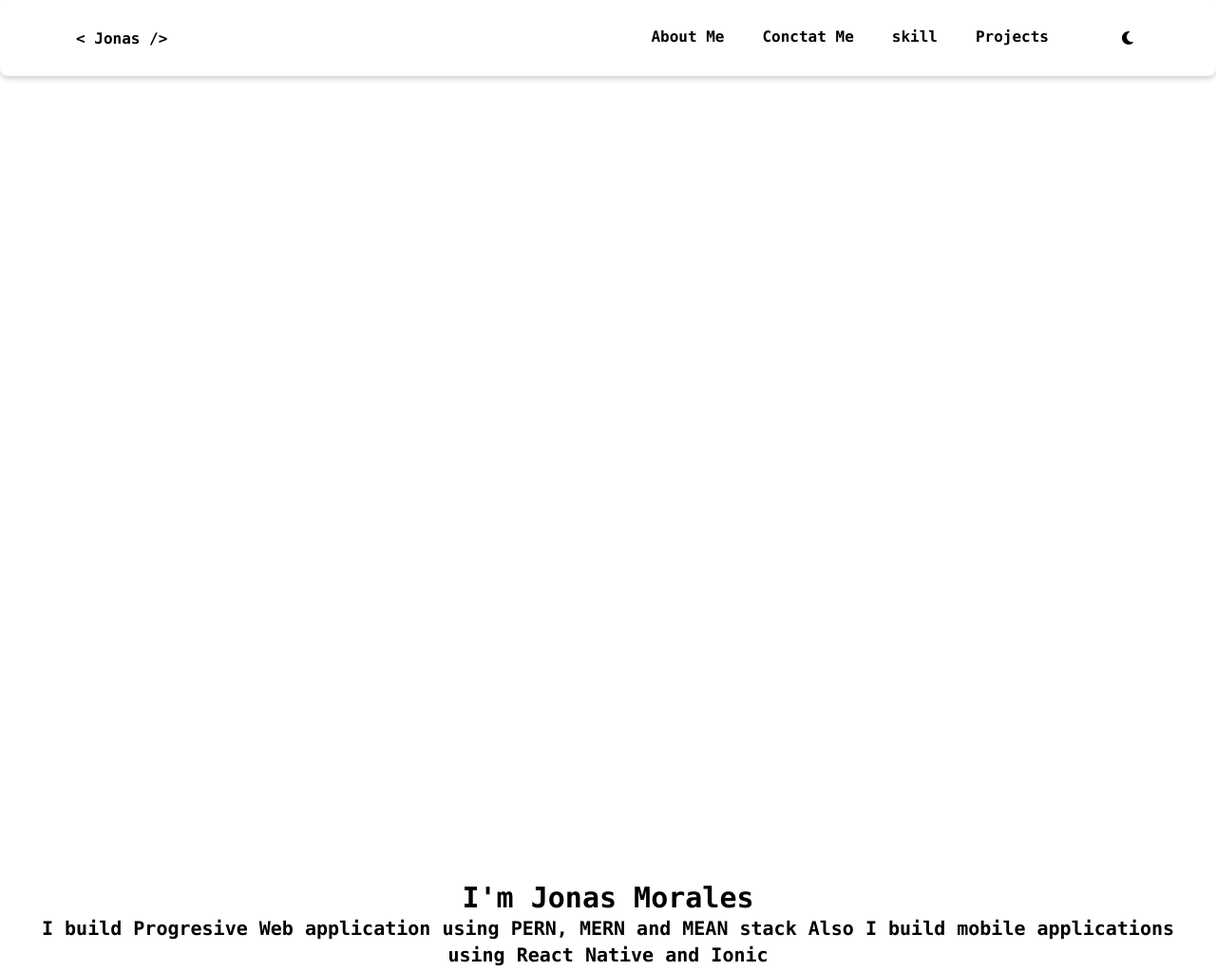
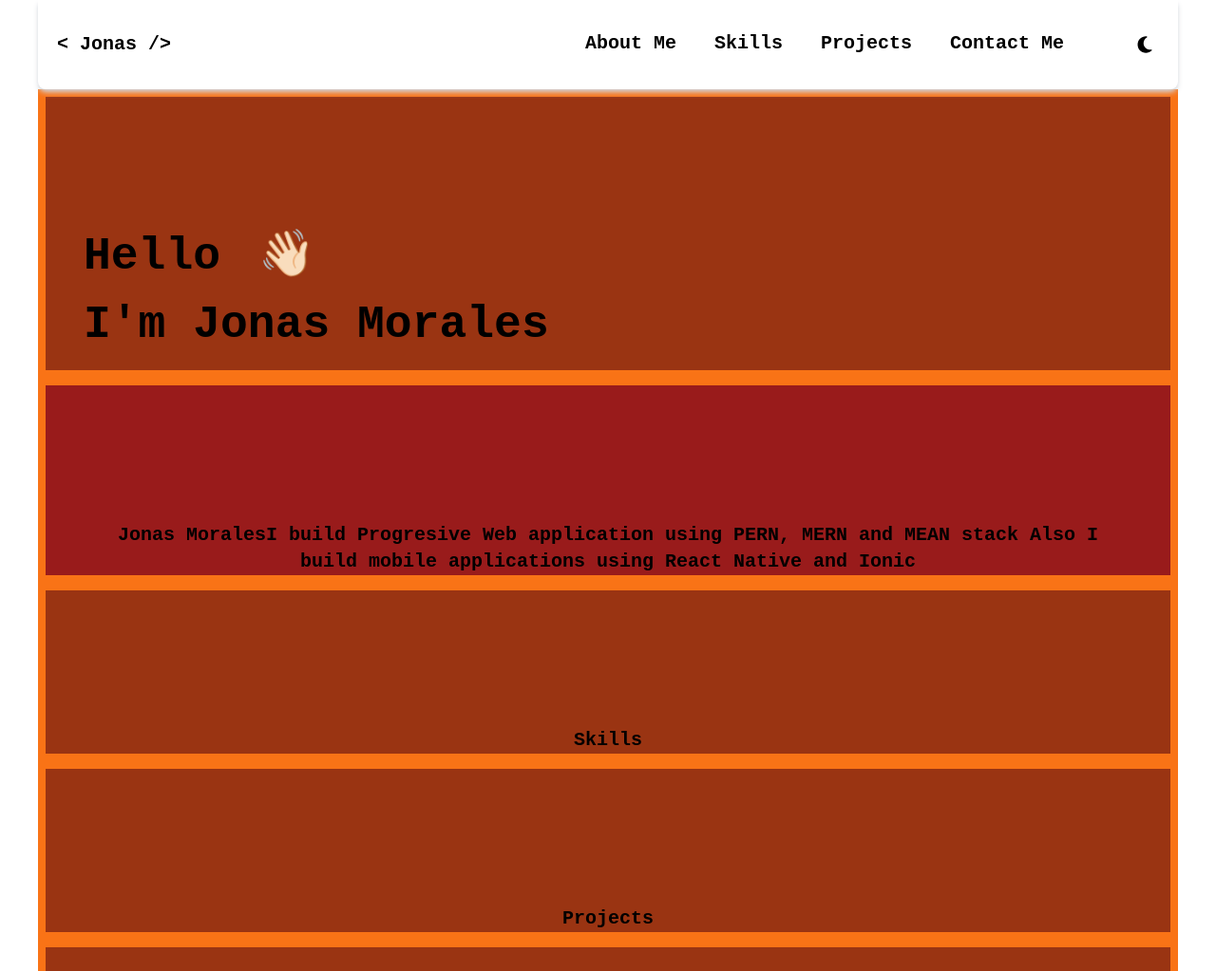
Before and after one commit to JosueMoDev/jonas-morales-portfolio, a Gatsby site: page / in a window 1280 px wide. Shown: the top 1023 px of the page at 95% size. Built offline with nearby package versions, Linux system fonts and the light colour scheme; Gatsby itself is replaced by a stand-in of ours; some icons are missing.

Commit message:
@style wrapper

```diff
--- /dev/null
+++ b/config/index.js
@@ -0,0 +1,39 @@
+module.exports = {
+    //-- SITE SETTINGS -----
+    author: "@JosueMoDev",
+    siteTitle: "<Jonas Morales/>",
+    name: "Jonas Morales",
+    siteDescription:
+      "I build Progresive Web application using PERN, MERN and MEAN stack Also I build mobile applications using React Native and Ionic",
+
+    siteIcon: "content/favicon.png", // Relative to gatsby-config file
+
+
+    fonts: {
+      primary: "Fira Code, monospace",
+    },
+
+
+
+    //-- NAVIGATION SETTINGS -----
+    navLinks: {
+      menu: [
+        {
+          name: "About Me",
+          url: "/#about",
+        },
+        {
+          name: "Skills",
+          url: "/#skills",
+        },
+        {
+          name: "Projects",
+          url: "/#projects",
+        },
+        {
+          name: "Contact Me",
+          url: "/#contact",
+        },
+      ],
+    },
+  }
--- a/gatsby-config.js
+++ b/gatsby-config.js
@@ -7,6 +7,19 @@
 /**
  * @type {import('gatsby').GatsbyConfig}
  */
+  const {
+    siteDescription,
+    siteTitle,
+    navLinks,
+    name
+  } = require("./config")
 module.exports = {
+
+  siteMetadata: {
+    siteDescription,
+    siteTitle,
+    navLinks:navLinks,
+    name
+  },
   plugins: [`gatsby-plugin-postcss`],
 }
--- a/package.json
+++ b/package.json
@@ -20,7 +20,9 @@
     "@fortawesome/react-fontawesome": "^0.2.0",
     "@icons-pack/react-simple-icons": "^6.2.0",
     "@mui/material": "^5.11.7",
+    "framer-motion": "^9.0.2",
     "gatsby": "^5.5.0",
+    "gatsby-image": "^3.11.0",
     "gatsby-plugin-dark-mode": "^1.1.2",
     "react": "^18.2.0",
     "react-dom": "^18.2.0"
--- a/src/components/Layout.jsx
+++ b/src/components/Layout.jsx
@@ -1,10 +1,5 @@
 import React from 'react'
-
 const Layout = ({children}) => {
-  return (
-    <div className='w-full h-full min-h-screen grid-rows-1 space-y-reverse'>
-        {children}
-    </div>
-  )
+  return (<>{children}</>)
 }
 export default Layout;
--- a/src/components/Navbar.jsx
+++ b/src/components/Navbar.jsx
@@ -5,15 +5,20 @@ import {IconButton} from '@mui/material';
 import { FontAwesomeIcon } from '@fortawesome/react-fontawesome'
 import { faSun, faMoon, faBars } from '@fortawesome/free-solid-svg-icons'
 import SideBar from './SideBar';
+
+import { navLinks } from '../../config';
 const Navbar = () => {
-    const {theme, isSideBarOpen, setTheme , openSideBar} = useUi()
+
+
+  const {theme, isSideBarOpen, setTheme , openSideBar} = useUi()
+
 
   return (
     <>
-    <nav className="fixed flex justify-between px-5 md:px-10 lg:px-20   py-8 md:py-10  top-0 items-center w-full text-black bg-white rounded-lg shadow-md h-[8%] shadow-gray-300  dark:bg-black dark:shadow-[#17202A] dark:text-white">
-      <div className='space-x-10'>
+    <nav className="sticky flex justify-between  px-5 py-5 md:py-8   top-0 items-center  text-black bg-white rounded-b-lg shadow-md h-[8%] shadow-gray-300  dark:bg-black dark:shadow-[#17202A] dark:text-white">
+        <div className='space-x-10 '>
           <Link
-            className="font-mono text-base font-semibold text-center text-black dark:text-white"
+            className="font-mono text-base font-semibold text-center text-black md:text-xl dark:text-white"
             to="/#greeting"
             >
           { '< Jonas />'}
@@ -21,27 +26,17 @@ const Navbar = () => {
       </div>
       <div className='flex justify-end space-x-10 '>
         <div className='hidden space-x-10 lg:flex'>
-          <Link
-            className="font-mono text-base font-semibold text-center text-black dark:text-white"
-            to="/#about"
-            >
-            About Me
-          </Link>
-          <Link
-            className="font-mono text-base font-semibold text-center text-black dark:text-white"
-            to="/#contact">
-            Conctat Me
-          </Link>
-          <Link
-            className="font-mono text-base font-semibold text-center text-black dark:text-white"
-            to="/#skills">
-            skill
-          </Link>
-          <Link
-            className="font-mono text-base font-semibold text-center text-black dark:text-white"
-            to="/#projects">
-            Projects
-          </Link>
+
+        {navLinks.menu.map(({name, url }) => (
+              <Link
+              key={url}
+              className="font-mono text-base font-semibold text-center text-black md:text-xl dark:text-white"
+              to={url}
+              >
+                { name}
+              </Link>
+          ))}
+
         </div>
         <div className='flex justify-between space-x-2 md:space-x-5'>
           <IconButton
@@ -50,7 +45,7 @@ const Navbar = () => {
             className='rounded-full lg:hidden hover:dark:bg-gray-700 hover:bg-gray-300'
             >
             <FontAwesomeIcon
-              className='w-4 h-4 text-black lg:hidden dark:text-white'
+              className='w-4 h-4 text-black md:w-5 md:h-5 lg:hidden dark:text-white'
               icon={ faBars } />
           </IconButton>
           <IconButton
@@ -59,7 +54,7 @@ const Navbar = () => {
             className='rounded-full hover:dark:bg-gray-700 hover:bg-gray-300'
             >
             <FontAwesomeIcon
-              className='w-4 h-4 text-black dark:text-white'
+              className='w-4 h-4 text-black md:w-5 md:h-5 dark:text-white'
               icon={(theme === 'dark') ? faSun : faMoon} />
           </IconButton>
         </div>
--- a/src/components/SideBar.jsx
+++ b/src/components/SideBar.jsx
@@ -4,48 +4,37 @@ import { IconButton } from '@mui/material';
 import { Link } from 'gatsby';
 import React from 'react'
 import useUi from '../hooks/useUI';
+import { navLinks } from '../../config';
 
 const SideBar = () => {
     const { openSideBar} = useUi()
   return (
-    <div className='flex py-[5%] lg:hidden flex-col bg-white shadow-gray-300  dark:bg-black dark:shadow-[#17202A] justify-start rounded-l-lg shadow-md h-screen w-[50%]  text-center p-5 md:p-[2rem] fixed right-0 ml-auto'>
-        <div className='grid w-full py-5'>
-            <div className='fixed right-[2%] top-8'>
+    <div className='fixed right-0 top-0 lg:hidden  bg-white shadow-gray-300  dark:bg-black dark:shadow-[#17202A]  rounded-l-lg shadow-md h-screen w-[60%] md:w-[50%] z-110 text-center p-5 md:p-[2rem]   ml-auto'>
+        <div className='grid w-full justify-items-stretch'>
             <IconButton
             onClick={openSideBar}
             size="small"
-                className='rounded-full hover:dark:bg-gray-700 hover:bg-gray-300'
+            className=' justify-self-end hover:dark:bg-gray-700 hover:bg-gray-300'
             >
             <FontAwesomeIcon
                 className='w-5 h-5 text-black dark:text-white'
                 icon={ faClose } />
             </IconButton>
         </div>
+        <div className='grid w-full'>
             <div className='w-full'>
-                <hr className='w-full h-1 my-10 bg-black sm:my-5 dark:bg-white'/>
+                <hr className='w-full h-1 my-5 bg-black sm:my-5 dark:bg-white'/>
             </div>
-            <div className='grid justify-end space-y-5 text-right w-12/12'>
+            <div className='grid justify-end space-y-5 text-right lg:space-y-12 w-12/12'>
+            {navLinks.menu.map(({name, url }) => (
               <Link
-                    className="font-mono text-base font-semibold text-black dark:text-white"
-                    to="/#about"
+              key={url}
+              className="font-mono text-base font-semibold text-right text-black md:text-4xl dark:text-white"
+              to={url}
               >
-                    About Me
+                { name}
               </Link>
-                <Link
-                    className="font-mono text-base font-semibold text-black dark:text-white"
-                    to="/#contact">
-                    Conctat Me
-                </Link>
-                <Link
-                    className="font-mono text-base font-semibold text-black dark:text-white"
-                    to="/#skills">
-                    skill
-                </Link>
-                <Link
-                    className="font-mono text-base font-semibold text-black dark:text-white"
-                    to="/#projects">
-                    Projects
-                </Link>
+          ))}
             </div>
         </div>
     </div>
--- a/src/components/sections/About.jsx
+++ b/src/components/sections/About.jsx
@@ -1,12 +1,15 @@
 import React from "react"
+import {siteDescription, name} from "../../../config"
+
 const About = () => {
+
     return (
-      <section className="w-full h-screen font-mono text-xl font-black text-center text-black dark:text-white " id="about">
-        <div className="py-[10%]">
-          <p className="px-10 font-mono text-3xl font-black text-black dark:text-white">I'm Jonas Morales</p>
-          <p className="px-10 font-mono text-xl font-black text-black dark:text-white">I build Progresive Web application using PERN, MERN and MEAN stack Also I build mobile applications using React Native and Ionic</p>
+      <div className="flex w-full h-auto font-mono text-xl font-black text-center text-black bg-orange-500 dark:text-white " id="about">
+        <div className="grid w-full px-10 m-2 bg-red-800 pt-36 justify-self-center">
+          {name}
+          {siteDescription}
         </div>
-      </section>
+      </div>
     )
   }
 
--- a/src/components/sections/Contact.jsx
+++ b/src/components/sections/Contact.jsx
@@ -2,11 +2,11 @@ import React from "react"
 
 const Contact = () => {
     return (
-      <section className="w-full h-screen font-mono text-xl font-black text-black bg-white dark:text-white dark:bg-black" id="contact">
-        <div className="py-[10%]">
+      <div className="flex w-full h-auto font-mono text-xl font-black text-center text-black bg-orange-500 dark:text-white " id="contact">
+        <div className="grid w-full px-10 m-2 bg-orange-800 pt-36 justify-self-center">
           contact
         </div>
-      </section>
+     </div>
     )
   }
 
--- a/src/components/sections/Gretting.jsx
+++ b/src/components/sections/Gretting.jsx
@@ -1,13 +1,67 @@
-import React from "react"
-import { ReactJs } from '@icons-pack/react-simple-icons';
+import React, { useEffect } from "react"
+
+import useUi from "../../hooks/useUI";
+
+import { motion, useAnimation } from "framer-motion"
+
 
 const Gretting = () => {
+  const { isIntroDone } = useUi();
+  console.log(isIntroDone)
+  const gControls = useAnimation()
+  const eControls = useAnimation()
+  const sControls = useAnimation()
+  const uControls = useAnimation()
+
+  useEffect(() => {
+    const pageLoadSequence = async () => {
+      if (!isIntroDone) {
+        eControls.start({
+          rotate: [0, -10, 12, -10, 9, 0, 0, 0, 0, 0, 0],
+          transition: { duration: 2.5, loop: 3, repeatDelay: 1 },
+        })
+        await gControls.start({
+          opacity: 1,
+          y: 0,
+          transition: { delay: 0.4 },
+        })
+        await sControls.start({
+          opacity: 1,
+          x: 0,
+        })
+      }
+    }
+    pageLoadSequence()
+  }, [isIntroDone,  eControls, gControls, sControls, uControls])
   return (
-    <section className="w-full h-screen font-mono text-xl font-black text-center text-black dark:text-white " id="greeting">
-      <div className="py-[10%]">
-        <ReactJs className="w-32 h-32 text-black dark:text-white"/>
+    <div className="flex w-full h-full font-mono text-xl font-black text-center text-black bg-orange-500 dark:text-white " id="greeting">
+     <div className="grid w-full px-10 m-2 bg-orange-800 pt-36 justify-self-center">
+     <motion.div
+          initial={{ opacity: 0, y: 20 }}
+          animate={gControls}
+          data-testid="animated-heading"
+        >
+          <div className="mb-6 font-mono text-2xl font-black text-black sm:text-5xl text-start dark:text-white">
+            <div className="flex items-center justify-start">
+              <div className="flex">
+                Hello
+              <motion.div
+                animate={eControls}
+                style={{ originX:0.5, originY:0.7, originZ:0.6 }}
+                >
+                <p
+                  className="mx-10 text-2xl text-center sm:text-5xl w-9 h-9"
+                  >
+                👋🏻
+                </p>
+              </motion.div>
+              </div>
+            </div>
+          </div>
+        </motion.div>
+        <p className="mb-6 font-mono text-2xl font-black text-black sm:text-5xl text-start dark:text-white"> I'm Jonas Morales</p>
       </div>
-    </section>
+    </div>
   )
 }
 
--- a/src/components/sections/Projects.jsx
+++ b/src/components/sections/Projects.jsx
@@ -2,11 +2,11 @@ import React from "react"
 
 const Projects = () => {
   return (
-    <section className="w-full h-screen font-mono text-xl font-black text-black dark:text-white" id="projects">
-      <div className="py-[10%]">
+    <div className="flex w-full h-auto font-mono text-xl font-black text-center text-black bg-orange-500 dark:text-white " id="projects">
+      <div className="grid w-full = bg-orange-800 px-10 m-2 pt-36 justify-self-center">
         Projects
       </div>
-    </section>
+    </div>
   )
 }
 
--- a/src/components/sections/Skills.jsx
+++ b/src/components/sections/Skills.jsx
@@ -2,11 +2,11 @@ import React from "react"
 
 const Skills = () => {
   return (
-    <section className="w-full h-screen font-mono text-xl font-black text-black dark:text-white" id="skills">
-      <div className="py-[10%]">
-        skills
-      </div>
-    </section>
+    <div className="flex w-full h-auto font-mono text-xl font-black text-center text-black bg-orange-500 dark:text-white " id="skills">
+        <div className="grid w-full px-10 m-2 bg-orange-800 pt-36 justify-self-center">
+         Skills
+        </div>
+     </div>
   )
 }
 
--- a/src/context/AppProvider.js
+++ b/src/context/AppProvider.js
@@ -33,6 +33,11 @@ const AppProvider = ({ children }) => {
             document.documentElement.classList.remove('dark')
           }
     },[])
-    return (<AppContext.Provider value={{ appState, toggleTheme, onIntroDone, onOpenSideBar}}>{ children }</AppContext.Provider>)
+    return (
+        <div className='flex-0'>
+
+            <AppContext.Provider value={{ appState, toggleTheme, onIntroDone, onOpenSideBar }}>{children}</AppContext.Provider>
+        </div>
+    )
 }
 export default AppProvider;
--- a/src/hooks/useUI.js
+++ b/src/hooks/useUI.js
@@ -2,7 +2,7 @@ import { useContext } from 'react';
 import AppContext from '../context';
 const useUi = () => {
   const { appState, toggleTheme, onOpenSideBar } = useContext(AppContext);
-  const { theme, isSideBarOpen} = appState
+  const { theme, isSideBarOpen, isIntroDone  } = appState
   const setTheme = () => {
     if (document.documentElement.classList.toggle('dark')) {
       localStorage.theme = 'dark'
@@ -19,7 +19,9 @@ const useUi = () => {
     theme,
     isSideBarOpen,
     setTheme,
-    openSideBar
+    openSideBar,
+    isIntroDone
+
   }
 
 }
--- a/src/pages/index.js
+++ b/src/pages/index.js
@@ -3,28 +3,31 @@ import AppProvider from "../context/AppProvider"
 
 import Layout from '../components/Layout';
 
-import Navbar from '../components/Navbar'
+
 
 import About from '../components/sections/About';
 import Contact from '../components/sections/Contact';
 import Gretting from '../components/sections/Gretting';
 import Skills from '../components/sections/Skills';
 import Projects from '../components/sections/Projects';
+import Navbar from '../components/Navbar';
 
 
 const IndexPage = () => {
   return (
     <AppProvider>
+      <div className='md:mx-10 '>
+        <div className='sticky top-0 z-110'>
+          <Navbar/>
+        </div>
         <Layout>
-        <Navbar />
-        <section >
             <Gretting />
             <About />
             <Skills />
             <Projects />
             <Contact />
-        </section>
         </Layout>
+      </div>
     </AppProvider>
   )
 }
--- a/tailwind.config.js
+++ b/tailwind.config.js
@@ -8,6 +8,9 @@ module.exports = {
   ],
   theme: {
     extend: {},
+    fontFamily: {
+      'mono': ['monospace', 'Fira Code'],
+    }
   },
   plugins: [
     'gatsby-plugin-postcss'
```
Also changed, not shown: 1 other file. Lines whose indentation alone changed are shown as unchanged.
